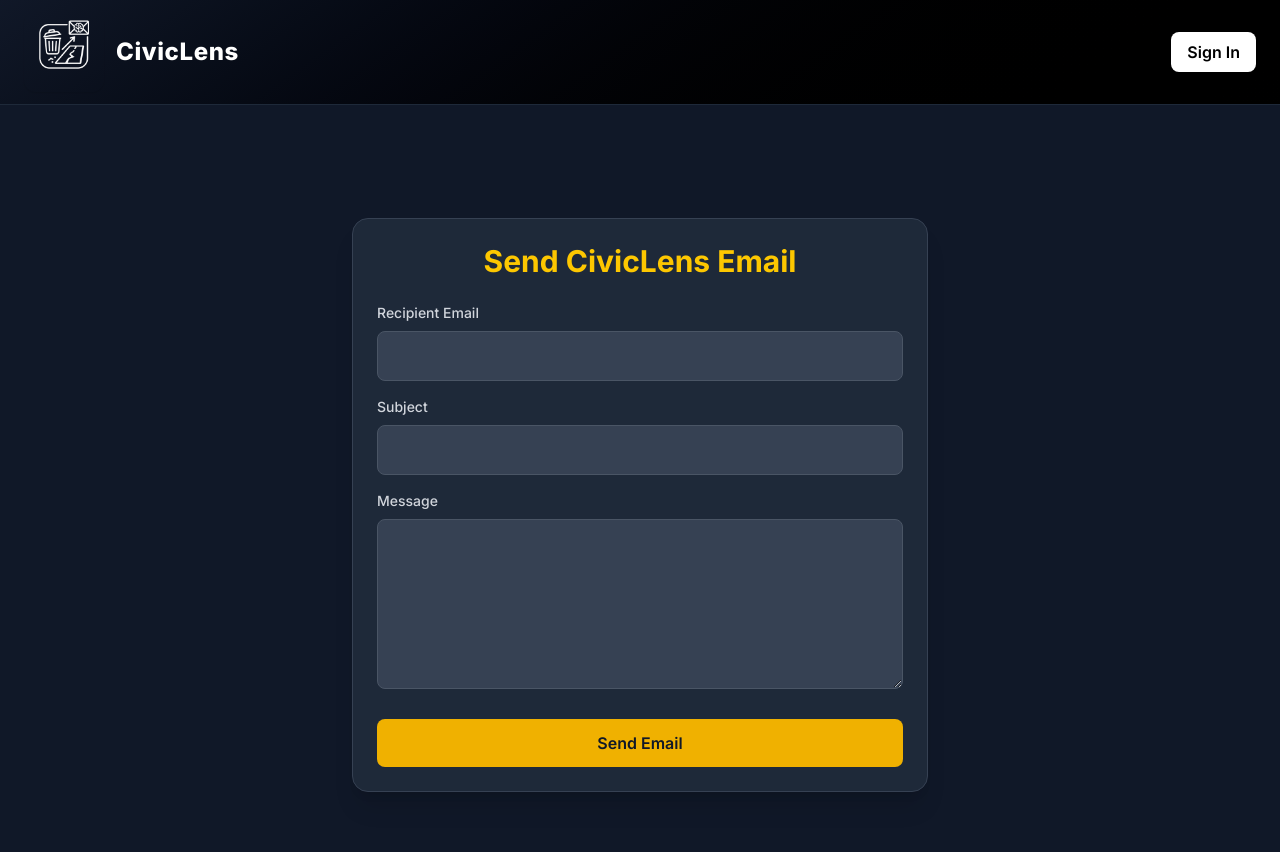
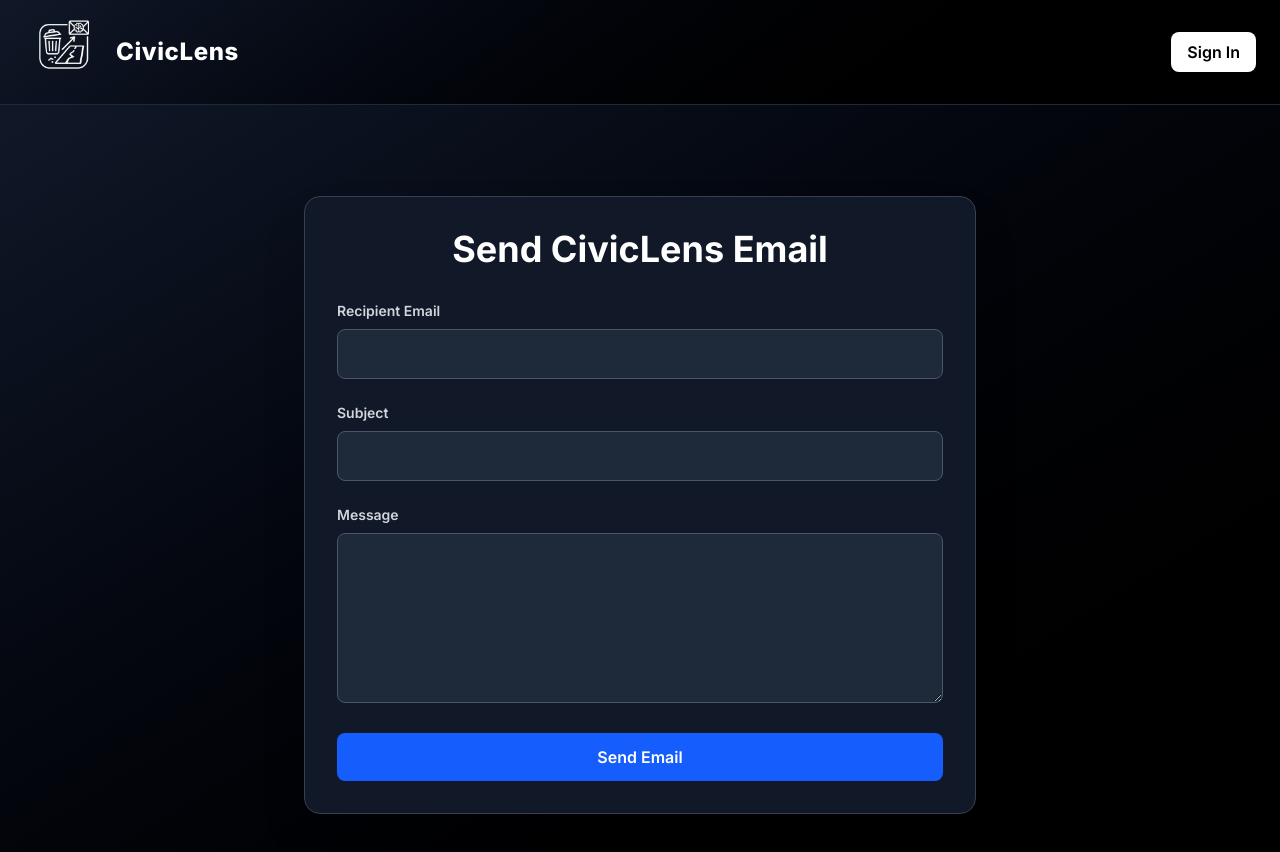
Before and after one commit to om-saraswat/CivicLens, a Next.js app in the folder civiclens/: page /send-email in a window 1280 px wide. Shown: the top 852 px of the page. Built offline with nearby package versions, Linux system fonts and the light colour scheme; no server answers.

Commit message:
ui betterment

```diff
--- a/civiclens/src/app/page.js
+++ b/civiclens/src/app/page.js
@@ -139,7 +139,7 @@ export default function Home() {
               className={`w-full py-3 mt-2 font-semibold rounded-lg transition ${
                 loading
                   ? "bg-gray-600 cursor-not-allowed"
-                  : "bg-yellow-500 hover:bg-yellow-600 text-gray-900"
+                  : "bg-red-500 hover:bg-red-600 text-white"
               }`}
             >
               {loading ? "Processing..." : "Submit Issue"}
--- a/civiclens/src/app/send-email/page.jsx
+++ b/civiclens/src/app/send-email/page.jsx
@@ -38,7 +38,6 @@ export default function SendEmailPage() {
       const data = await res.json();
       if (data.success) {
         toast.success("Complaint registered successfully!");
-        // Wait for 2 seconds before redirecting
         setTimeout(() => {
           router.push("/");
         }, 2000);
@@ -53,55 +52,61 @@ export default function SendEmailPage() {
   };
 
   return (
-    <div className="min-h-screen flex items-center justify-center bg-gray-900 text-gray-100 p-6">
-      <div className="w-full max-w-xl bg-gray-800 rounded-2xl shadow-xl p-6 border border-gray-700">
-        <h1 className="text-3xl font-bold mb-6 text-center text-yellow-400">
+    <div className="min-h-screen bg-gradient-to-br from-gray-900 to-black flex items-center justify-center px-4 py-10">
+      <div className="w-full max-w-2xl bg-[#111827] border border-gray-700 rounded-2xl shadow-2xl p-8 text-gray-100">
+        <h1 className="text-4xl font-bold text-center mb-8 text-white">
           Send CivicLens Email
         </h1>
 
         {/* Recipient */}
-        <label className="block mb-2 text-sm font-medium text-gray-300">
+        <div className="mb-6">
+          <label className="block mb-2 text-sm font-semibold text-gray-300">
             Recipient Email
           </label>
           <input
-          className="w-full p-3 mb-4 rounded-lg bg-gray-700 text-white border border-gray-600 focus:outline-none focus:ring-2 focus:ring-yellow-400"
             type="email"
             value={to}
             onChange={(e) => setTo(e.target.value)}
+            className="w-full px-4 py-3 rounded-lg bg-gray-800 border border-gray-600 focus:outline-none focus:ring-2 focus:ring-blue-500"
           />
+        </div>
 
         {/* Subject */}
-        <label className="block mb-2 text-sm font-medium text-gray-300">
+        <div className="mb-6">
+          <label className="block mb-2 text-sm font-semibold text-gray-300">
             Subject
           </label>
           <input
-          className="w-full p-3 mb-4 rounded-lg bg-gray-700 text-white border border-gray-600 focus:outline-none focus:ring-2 focus:ring-yellow-400"
             type="text"
             value={subject}
             onChange={(e) => setSubject(e.target.value)}
+            className="w-full px-4 py-3 rounded-lg bg-gray-800 border border-gray-600 focus:outline-none focus:ring-2 focus:ring-blue-500"
           />
+        </div>
 
         {/* Message */}
-        <label className="block mb-2 text-sm font-medium text-gray-300">
+        <div className="mb-6">
+          <label className="block mb-2 text-sm font-semibold text-gray-300">
             Message
           </label>
           <textarea
-          className="w-full p-3 mb-4 rounded-lg bg-gray-700 text-white border border-gray-600 focus:outline-none focus:ring-2 focus:ring-yellow-400"
+            rows={6}
             value={message}
             onChange={(e) => setMessage(e.target.value)}
-          rows="6"
+            className="w-full px-4 py-3 rounded-lg bg-gray-800 border border-gray-600 focus:outline-none focus:ring-2 focus:ring-blue-500"
           />
+        </div>
 
         <button
           onClick={sendEmail}
-          className="w-full py-3 mt-2 bg-yellow-500 hover:bg-yellow-600 text-gray-900 font-semibold rounded-lg transition"
           disabled={loading}
+          className="w-full bg-blue-600 hover:bg-blue-700 text-white font-semibold py-3 rounded-lg transition duration-200"
         >
           {loading ? "Sending..." : "Send Email"}
         </button>
 
         {status && (
-          <p className="mt-4 text-center text-sm text-gray-300">{status}</p>
+          <p className="text-center text-sm mt-4 text-gray-400">{status}</p>
         )}
       </div>
     </div>
```
Lines whose indentation alone changed are shown as unchanged.
